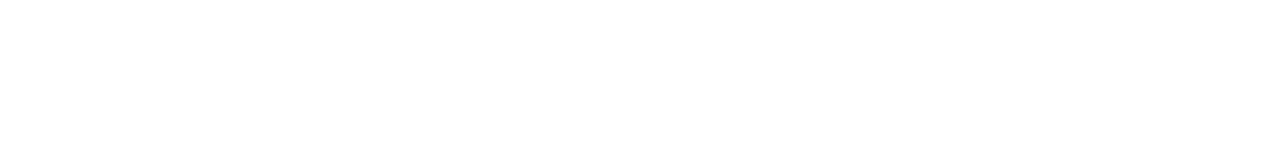
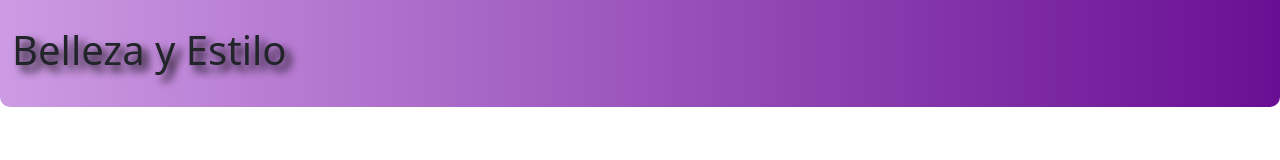
Before and after one commit to ElKevinxdd/Belleza-y-Estilo, a plain HTML site: page index.html in a window 1280 px wide. Drawn offline with nearby package versions, Linux system fonts and the light colour scheme.

Commit message:
Primeras impresiones del header

```diff
--- a/estilo/style.css
+++ b/estilo/style.css
@@ -0,0 +1,18 @@
+.header {
+    display: flex;
+    justify-content: space-between;
+    background: linear-gradient(to left, rgb(105, 14, 148), rgb(205, 155, 228));
+    padding: 2%;
+    border: 5px;
+    border-bottom-left-radius: 10px;
+    border-bottom-right-radius: 10px;
+}
+
+.título{
+
+    text-shadow: black 6px 6px 8px;
+}
+
+.footer {
+    background-color: #303031;
+}
--- a/index.html
+++ b/index.html
@@ -13,6 +13,11 @@
 </head>
 
 <body>
+    <header>
+        <div class="container-fluid header">
+            <h1 class="título">Belleza y Estilo</h1>
+        </div>
+    </header>
 
     <script src="https://cdn.jsdelivr.net/npm/bootstrap@5.1.3/dist/js/bootstrap.bundle.min.js"
         integrity="sha384-ka7Sk0Gln4gmtz2MlQnikT1wXgYsOg+OMhuP+IlRH9sENBO0LRn5q+8nbTov4+1p"
```
